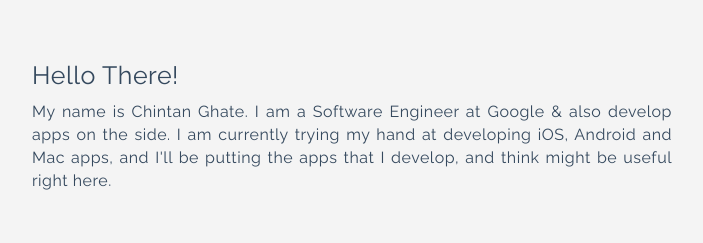
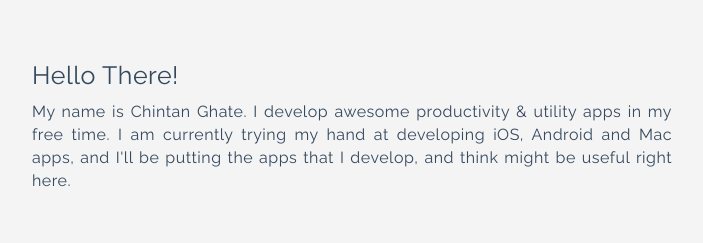
Before and after one commit to Star-Lord-XIII/Star-Lord-XIII.github.io, a plain HTML site: page index.html in a window 1280 px wide. Shown: the part 180-423 px from the top of the page, without its empty margins (296-999 px from the left). Drawn offline with Linux system fonts and the light colour scheme.

Commit message:
info updated

```diff
--- a/index.html
+++ b/index.html
@@ -31,7 +31,7 @@
     	</header>
     	</br>
     	<p><b>Hello There!</b></br>
-    	My name is Chintan Ghate. I am a Software Engineer at Google & also develop apps on the side. I am currently trying my hand at developing iOS, Android and Mac apps, and I'll be putting the apps that I develop, and think might be useful right here.</p>
+    	My name is Chintan Ghate. I develop awesome productivity & utility apps in my free time. I am currently trying my hand at developing iOS, Android and Mac apps, and I'll be putting the apps that I develop, and think might be useful right here.</p>
 
     	<p>
     		<a href="http://codehorizon.star-lord.me" target="_blank"><img class="app-icon" title="CodeHorizon" src="images/CodeHorizon.png"></a>
```
